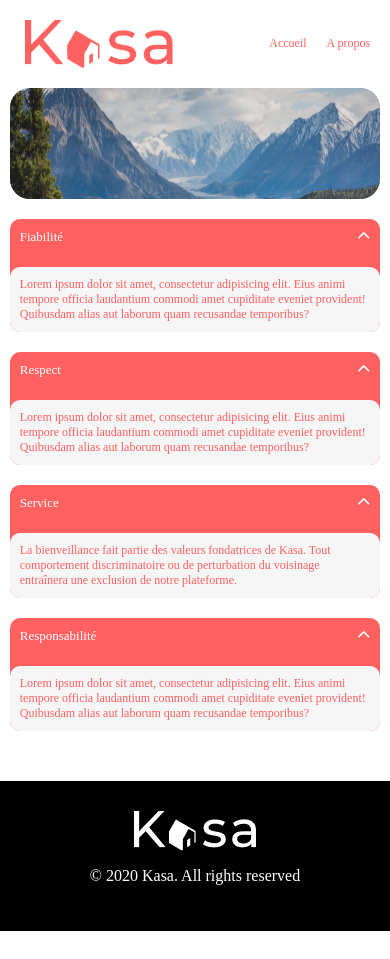
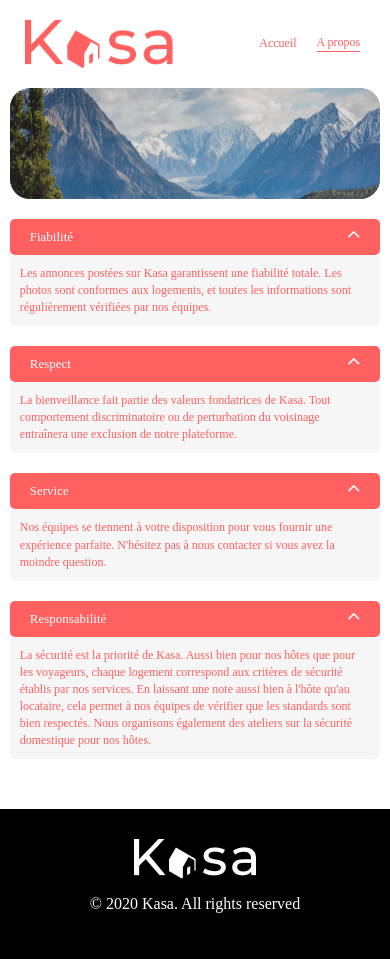
Before and after one commit to Chris5477/Kasa, a React (Create React App) app: page /about in a window 390 px wide. Before the commit the page ends 931 px from the top, so only its background shows below. Built offline with nearby package versions, Linux system fonts and the light colour scheme.

Commit message:
commit final ?

```diff
--- a/src/components/Bannier.js
+++ b/src/components/Bannier.js
@@ -3,12 +3,16 @@ import React, { Component } from "react";
 import "../styles/bannier.css";
 class Bannier extends Component {
   render() {
-    const { picture, text } = this.props;
+
+    const { picture, textDesktop, textMobile } = this.props;
+
+    const device = window.screen.width < 798 ? textMobile : textDesktop
 
     return (
       <div className="bannier-picture">
         <img className="img-bannier" src={picture} alt="bannière" />
-        <p className="txt-overlay">{text}</p>
+        <p className="txt-overlay">{device}</p>
+
       </div>
     );
   }
--- a/src/components/BlocAbout.js
+++ b/src/components/BlocAbout.js
@@ -12,22 +12,21 @@ class BlocAbout extends Component {
     switch (this.props.children) {
       case "Fiabilité":
         res =
-          "Lorem ipsum dolor sit amet, consectetur adipisicing elit. Eius animi tempore officia laudantium commodi amet cupiditate eveniet provident! Quibusdam alias aut laborum quam recusandae temporibus?";
+         "Les annonces postées sur Kasa garantissent une fiabilité totale. Les photos sont conformes aux logements, et toutes les informations sont régulièrement vérifiées  par nos équipes."
         break;
 
       case "Respect":
         res =
-          "Lorem ipsum dolor sit amet, consectetur adipisicing elit. Eius animi tempore officia laudantium commodi amet cupiditate eveniet provident! Quibusdam alias aut laborum quam recusandae temporibus?";
+          "La bienveillance fait partie des valeurs fondatrices de Kasa. Tout comportement discriminatoire ou de perturbation du voisinage entraînera une exclusion de notre plateforme.";
         break;
 
       case "Service":
-        res =
-          "La bienveillance fait partie des valeurs fondatrices de Kasa. Tout comportement discriminatoire ou de perturbation du voisinage entraînera une exclusion de notre plateforme.";
+        res = "Nos équipes se tiennent à votre disposition pour vous fournir une expérience parfaite. N'hésitez pas à nous contacter si vous avez la moindre question."
         break;
 
       case "Responsabilité":
         res =
-          "Lorem ipsum dolor sit amet, consectetur adipisicing elit. Eius animi tempore officia laudantium commodi amet cupiditate eveniet provident! Quibusdam alias aut laborum quam recusandae temporibus?";
+          "La sécurité est la priorité de Kasa. Aussi bien pour nos hôtes que pour les voyageurs, chaque logement correspond aux critères de sécurité établis par nos services. En laissant une note aussi bien à l'hôte qu'au locataire, cela permet à nos équipes de vérifier que les standards sont bien respectés. Nous organisons également des ateliers sur la sécurité domestique pour nos hôtes.";
         break;
 
       default:
@@ -36,14 +35,12 @@ class BlocAbout extends Component {
 
     return (
       <div className="bloc-about">
-        <div className="bloc">
           <div className="head-bloc" onClick={() => this.handleClick(this.props.index)}>
-            <p className="head-bloc-about">
+            <p className="head-bloc-txt">
               {this.props.children} <span className="fas fa-chevron-up"></span>
             </p>
           </div>
           <p className="txt-bloc">{res}</p>
-        </div>
       </div>
     );
   }
--- a/src/pages/Error.js
+++ b/src/pages/Error.js
@@ -1,6 +1,6 @@
 import React, { Component } from "react";
 import Header from "../components/Header";
-import { NavLink } from "react-router-dom";
+import { Link } from "react-router-dom";
 
 import "../styles/error.css";
 
@@ -12,9 +12,9 @@ class Error extends Component {
         <div className="error">
           <h1 className="code-error">404</h1>
           <p className="txt-error">Oups! La page que vous demandez n'existe pas.</p>
-          <NavLink exact to="/" className="back-home">
+          <Link to="/" className="back-home">
             Retourner sur la page d'accueil
-          </NavLink>
+          </Link>
         </div>
       </>
     );
--- a/src/pages/Home.js
+++ b/src/pages/Home.js
@@ -9,7 +9,7 @@ class Home extends Component {
     return (
       <div className="home">
         <Header />
-        <Bannier picture={"img/home-bannier.jpg"} text={"Chez vous, partout et ailleurs"}></Bannier>
+        <Bannier picture={"img/home-bannier.jpg"} textDesktop={"Chez vous, partout et ailleurs"} textMobile={"Chez vous, \n partout et ailleurs"}></Bannier>
         <AllAnnoncements />
         <Footer />
       </div>
--- a/src/styles/all-annoncements.css
+++ b/src/styles/all-annoncements.css
@@ -2,8 +2,8 @@
   width: 90%;
   height: auto;
   display: grid;
-  grid-template-columns: repeat(auto-fill, 335px);
-  grid-gap: 70px;
+  grid-template-columns: repeat(auto-fill, 450px);
+  grid-gap: 80px;
   margin: auto;
   justify-content: center;
   background-color: #f6f6f6;
@@ -15,6 +15,7 @@
   .all-annoncements {
     width: 95%;
     padding: 20px 0;
+    grid-template-columns: repeat(auto-fill, 350px);
     grid-gap: 15px;
   }
 }
--- a/src/styles/annoncement.css
+++ b/src/styles/annoncement.css
@@ -16,6 +16,7 @@
   width: 100%;
   height: 415px;
   border-radius: 25px;
+  object-fit: cover;
 }
 .main-info,
 .secondary-info {
@@ -76,4 +77,13 @@
     align-items: center;
     flex-wrap: wrap;
   }
+
+  .fa-chevron-left,
+.fa-chevron-right {
+  position: absolute;
+  top: 50%;
+  font-size: 20px;
+  color: #fff;
+  transform: translateY(-50%);
 }
+}
--- a/src/styles/bannier.css
+++ b/src/styles/bannier.css
@@ -3,7 +3,7 @@
   height: 201px;
   border-radius: 20px;
   position: relative;
-  margin: 40px auto 80px;
+  margin: 40px auto 30px;
   background-color: grey;
 }
 
@@ -11,13 +11,12 @@
   width: 100%;
   height: 201px;
   border-radius: 20px;
-  object-fit: fill;
-  object-position: right;
+  object-fit: center;
   object-position: center;
   opacity: 0.8;
 }
 
-.txt-overlay {
+.txt-overlay{
   position: absolute;
   top: 10%;
   left: 32%;
@@ -25,6 +24,7 @@
   font-weight: 500;
   font-size: 48px;
 }
+
 
 @media screen and (max-width: 798px) {
   .bannier-picture {
@@ -40,6 +40,6 @@
   .txt-overlay {
     left: 5%;
     font-size: 24px;
-    padding-right: 80px;
+    padding-right: 170px;
   }
 }
--- a/src/styles/bloc-about.css
+++ b/src/styles/bloc-about.css
@@ -1,38 +1,45 @@
-.bloc {
-  width: 65%;
-  background-color: #ff6060;
-  border-radius: 10px;
-  margin: auto;
-  margin-bottom: 40px;
+.bloc-about{
+  width: 75%;
+  height: auto;
+  margin: 30px auto;
+
 }
 
-.head-bloc {
+.head-bloc{
   width: 100%;
+  background-color: #FF6060;
+  color: #FFF;
+  font-size: 24px;
+  font-weight: 500;
   display: flex;
   align-items: center;
-  color: #fff;
-  font-size: 24px;
-  font-weight: 500;
+  border-radius: 5px;
 }
 
-.head-bloc-about {
+.head-bloc-txt{
   width: 100%;
+  margin: 0;
+  padding: 10px 20px;
   display: flex;
   justify-content: space-between;
+
+}
+
+.txt-bloc{
+  background-color: #F6F6F6;
+  color: #FF6060;
+
+  display: flex;
+  justify-content: center;
   align-items: center;
   margin: 0;
-  padding: 10px 15px;
-}
-
-.txt-bloc {
-  background-color: #f6f6f6;
-  color: #ff6060;
-  padding: 20px 30px;
   font-size: 24px;
   font-weight: 400;
-  border-radius: 10px;
+  padding: 30px 20px 15px 20px;
+  line-height: 34.22px;
+  border-radius: 5px;
+
 }
-
 .no-txt {
   display: none;
 }
@@ -55,7 +62,7 @@
 }
 
 @media screen and (max-width: 798px) {
-  .bloc {
+  .bloc-about {
     width: 95%;
     margin: 20px auto;
   }
@@ -71,5 +78,6 @@
   .txt-bloc {
     padding: 10px;
     font-size: 12px;
+    line-height: 17.11px;
   }
 }
--- a/src/styles/card.css
+++ b/src/styles/card.css
@@ -1,5 +1,6 @@
 .card {
   width: 100%;
+  height: 450px;
   position: relative;
   cursor: pointer;
   border-radius: 10px;
@@ -7,7 +8,7 @@
 
 .cover {
   width: 100%;
-  height: 300px;
+  height: 450px;
   object-fit: cover;
   border-radius: 10px;
 }
@@ -18,11 +19,17 @@
   left: 4%;
   background-color: rgba(53, 53, 53, 0.719);
   color: #fff;
-  width: 250px;
+  width: 350px;
   padding: 10px;
+  border-radius: 5px;
 }
 
 @media screen and (max-width: 798px) {
+
+  .card{
+    height: 250px;
+  }
+
   .cover {
     height: 250px;
   }
--- a/src/styles/information.css
+++ b/src/styles/information.css
@@ -1,7 +1,7 @@
 .detail {
   position: relative;
   width: 45%;
-  height: 300px;
+  height: 200px;
 }
 
 .heading-box {
@@ -13,28 +13,20 @@
   border-radius: 10px;
   display: flex;
   justify-content: space-between;
+  margin-bottom: 0;
 }
 
-.description {
+.description,
+.list-element {
+  min-height: 125px;
   background-color: #f6f6f6;
   color: #ff6060;
-  padding: 30px 15px;
-  position: relative;
-  z-index: -1;
-  top: -25px;
   font-weight: 400;
   font-size: 18px;
   border-radius: 10px;
-}
-
-.list-element {
-  background-color: #f6f6f6;
-  color: #ff6060;
-  z-index: -1;
-  top: -25px;
-  font-weight: 400;
-  font-size: 18px;
-  border-radius: 10px;
+  line-height: 25.67px;
+  padding: 20px 15px;
+  margin: 0;
 }
 
 .fa-chevron-up {
@@ -46,14 +38,11 @@
     font-size: 13px;
   }
 
-  .description {
+  .description, .element {
     font-size: 12px;
+    line-height: 17.11px;
   }
 
-  .element {
-    padding: 5px 15px;
-    font-size: 12px;
-  }
 }
 
 .no-display {
--- a/src/styles/navigation.css
+++ b/src/styles/navigation.css
@@ -8,8 +8,14 @@
   font-size: 22px;
   font-weight: 500;
   color: #ff6060;
-  padding: 10px;
+  padding-bottom: 1px;
+  margin-right: 20px;
   text-align: right;
+}
+
+.nav-active{
+  border-bottom: 1px solid #ff6060;
+
 }
 
 @media screen and (max-width: 798px) {
--- a/src/styles/tags.css
+++ b/src/styles/tags.css
@@ -1,17 +1,22 @@
 .tags {
   width: 35%;
   display: flex;
-  justify-content: space-between;
-  align-items: center;
+  justify-content: flex-start;
 }
 
 .tag {
+  min-width: 115px;
+  min-height: 25px;
   background-color: #ff6060;
   color: #fff;
+  display: flex;
+  align-items: center;
+  justify-content: center;
   font-size: 16px;
   font-weight: 500;
   padding: 10px 30px;
   border-radius: 10px;
+  margin-right: 20px;
 }
 
 @media screen and (max-width: 798px) {
@@ -20,9 +25,10 @@
     justify-content: flex-start;
     order: 2;
   }
+
   .tag {
-    background-color: #ff6060;
-    color: #fff;
+    min-width: 84px;
+    min-height: 18px;
     font-size: 10px;
     padding: 5px 30px;
     margin-right: 10px;
```
